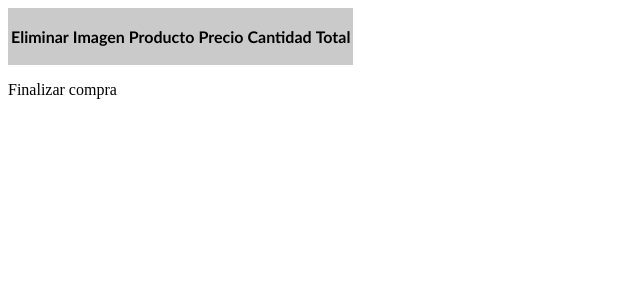
After one commit to LuarCes/ZTGHw_page, a CodeIgniter app: the page made by application/views/carrito.php in a window 1280 px wide. The commit adds this page. Shown: the top 300 px of the page, without its empty margins (0-640 px from the left). Run offline with CodeIgniter, Linux system fonts and the light colour scheme; lists and menus that the app fills with data are empty.

Commit message:
Se creo MVC de carrito, fx de agregar/eliminar/mostrar prod de carrito

```diff
--- a/application/config/routes.php
+++ b/application/config/routes.php
@@ -52,6 +52,7 @@ defined('BASEPATH') OR exit('No direct script access allowed');
 $route['default_controller'] = 'welcome';
 $route['bienvenida'] = 'Welcome/bienvenida';
 $route['nuestrosProductos'] = 'AbmArticulos/mostrarArticulos';
+$route['verCarrito'] = 'AbmCarrito/vistaCarrito';
 
 $route['404_override'] = '';
 $route['translate_uri_dashes'] = FALSE;
--- /dev/null
+++ b/application/views/carrito.php
@@ -0,0 +1,62 @@
+<?php
+/*esta vista va a recibir $data['articulos']
+por parametros, y se llega a travez del boton de la cabecera
+esto deberia mostrarse en algo mas parecido a una tabla*/
+?>
+
+<!DOCTYPE html>
+<html lang="en">
+
+<head>
+    <meta charset="UTF-8">
+    <meta name="viewport" content="width=device-width, initial-scale=1">
+    <link rel="stylesheet" href="<?= base_url(); ?>assets/css/carrito.css">
+    <script src="<?= base_url(); ?>assets/js/filtro.js" defer></script>
+    <script src="<?= base_url(); ?>assets/js/cartService.js" defer></script>
+
+    <title>ZTGHardware - Carrito</title>
+</head>
+
+<body>
+
+   <div class="tabla_carrito">
+        <table class="cates">
+            <tr>
+                <th >
+                    <p>Eliminar</p>
+                </th>
+                <th>
+                    <p>Imagen</p>
+                </th>
+                <th>
+                    <p>Producto</p>
+                </th>
+                <th>
+                    <p>Precio</p>
+                </th>
+                <th>
+                    <p>Cantidad</p>
+                </th>
+                <th>
+                    <p>Total</p>
+                </th>
+            </tr>
+            <tbody id="carrito-productos"></tbody>
+        </table>
+   </div>
+
+    <div>
+        <p>Finalizar compra</p>
+
+    </div>
+
+   <script>
+        // Llama a la función mostrarCarrito() cuando se cargue la página
+        window.onload = function() {
+            mostrarCarrito();
+        };
+    </script>
+
+</body>
+
+</html>
--- a/application/views/header.php
+++ b/application/views/header.php
@@ -21,7 +21,7 @@
                     <li><a href="<?= base_url(); ?>">Inicio</a></li>
                     <li><a href="<?= base_url(); ?>index.php/nuestrosProductos" >Productos</a></li>
                     <li>Contacto</li>
-                    <li><img src="<?= base_url('assets/images/carrito.png') ?>" width="40%"></li>
+                    <li><a href="<?= base_url(); ?>index.php/verCarrito" ><img src="<?= base_url('assets/images/carrito.png') ?>" width="40%"><span class="cuenta-carrito">0</span></a></li>
                 </ul>
             </div>
     </header>
--- a/application/views/inicio.php
+++ b/application/views/inicio.php
@@ -13,6 +13,7 @@ esto deberia mostrarse en algo mas parecido a una tabla*/
     <link rel="stylesheet" href="<?= base_url(); ?>assets/css/inicio.css">
     <link rel="stylesheet" href="https://cdnjs.cloudflare.com/ajax/libs/font-awesome/6.3.0/css/all.min.css">
     <script src="<?= base_url(); ?>assets/js/script.js" defer></script>
+    <script src="<?= base_url(); ?>assets/js/cartService.js" defer></script>
 
     <title>ZTG Hardware - Inicio</title>
 
--- /dev/null
+++ b/assets/css/carrito.css
@@ -0,0 +1,9 @@
+.tabla_carrito{
+    width: 82%;
+    font-family: 'Trebuchet MS', 'Lucida Sans Unicode', 'Lucida Grande', 'Lucida Sans', Arial, sans-serif;
+}
+
+.cates{
+    width: 12%;
+    background-color: rgb(202, 202, 202);
+}
--- a/assets/css/inicio.css
+++ b/assets/css/inicio.css
@@ -96,6 +96,8 @@ h2{
 .fila th:hover{
     background: rgb(84, 82, 179);
     color: #fff;
+    translate: 0 -5px;
+    box-shadow: 0 10px 5px rgba(0,0,0,0.1);
 }
 
 .fila th:hover img {
--- /dev/null
+++ b/assets/js/cartService.js
@@ -0,0 +1,77 @@
+function base_url() {
+    return 'http://localhost/ZTGHardware';
+}
+
+function agregarAlCarrito(producto) {
+    try {
+        const productosEnCarrito = JSON.parse(localStorage.getItem('productos')) || [];
+        const productoExistente = productosEnCarrito.find(p => p.id === producto.id);
+
+        if (productoExistente) {
+            // Si existe, actualizar la cantidad (si es necesario)
+            // ... (lógica para actualizar la cantidad)
+            console.log('El producto ya está en el carrito');
+        } else {
+            // Si no existe, agregar el producto
+            productosEnCarrito.push(producto);
+            localStorage.setItem('productos', JSON.stringify(productosEnCarrito));
+        }
+    } catch (error) {
+        console.error('Error al agregar al carrito:', error);
+    }
+
+    producto.eliminado = false;
+}
+
+function mostrarCarrito() {
+    try {
+        const productosEnCarrito = JSON.parse(localStorage.getItem('productos')) || [];
+        const carritoProductos = document.getElementById('carrito-productos');
+
+        carritoProductos.innerHTML = '';
+
+        productosEnCarrito.forEach(producto => {
+            if (!producto.eliminado) {
+                const nuevaFila = document.createElement('tr');
+                nuevaFila.innerHTML = `
+                    <td><button class="eliminar" onclick='eliminarProducto(this)'>Eliminar</button></td>
+                    <td><img src="${base_url()}${producto.url_img}" alt="${producto.nombre}" width="50"></td>
+                    <td>${producto.nombre}</td>
+                    <td class="precio">$${producto.precio}</td>
+                    <td><input type="number" value="1" min="1" onchange="actualizarTotal(this, ${producto.precio})"></td>
+                    <td class="total">$${producto.precio}</td> `;
+                carritoProductos.appendChild(nuevaFila);
+            }
+        });
+    } catch (error) {
+        console.error('Error al mostrar el carrito:', error);
+    }
+}
+
+function actualizarTotal(input, precio) {
+    const cantidad = input.value;
+    const total = input.parentElement.nextElementSibling;
+    total.textContent = `$${(cantidad * precio).toFixed(2)}`;
+}
+
+
+
+function eliminarProducto(boton) {
+    // Obtener la fila del producto
+    const fila = boton.parentNode.parentNode;
+
+    // Obtener el nombre del producto desde la fila
+    const nombreProducto = fila.querySelector('td:nth-child(3)').textContent.trim();
+
+    // Obtener los productos del localStorage
+    const productosEnCarrito = JSON.parse(localStorage.getItem('productos')) || [];
+
+    // Filtrar los productos para eliminar el seleccionado
+    const productosActualizados = productosEnCarrito.filter(producto => producto.nombre !== nombreProducto);
+
+    // Guardar los productos actualizados en localStorage
+    localStorage.setItem('productos', JSON.stringify(productosActualizados));
+
+    // Eliminar la fila del producto en la tabla
+    fila.remove();
+}
--- /dev/null
+++ b/assets/js/filtro.js
@@ -0,0 +1,31 @@
+const filters = document.querySelectorAll('.ordenar'); // Selecciona todos los botones de ordenación
+const productsContainer = document.getElementById('products-container'); // Selecciona el contenedor de los productos
+
+filters.forEach(filter => {
+    filter.addEventListener('click', (event) => {
+        event.preventDefault();
+
+        const order = event.target.id; // Obtiene el valor del atributo id (asc o desc)
+
+        // Obtiene todos los productos
+        const products = document.querySelectorAll('.card');
+
+        // Ordena los productos según el criterio seleccionado
+        const sortedProducts = Array.from(products).sort((a, b) => {
+            const priceA = parseFloat(a.dataset.price);
+            const priceB = parseFloat(b.dataset.price);
+
+            if (order === 'asc') {
+                return priceA - priceB; // Ascendente
+            } else if (order === 'desc') {
+                return priceB - priceA; // Descendente
+            }
+        });
+
+        // Limpia el contenedor y agrega los productos ordenados
+        productsContainer.innerHTML = '';
+        sortedProducts.forEach(product => {
+            productsContainer.appendChild(product);
+        });
+    });
+});
```
Also changed, not shown: application/controllers/abmCarrito.php (added, +26 -0 lines), application/models/Carrito.php (added, +15 -0 lines), application/views/articulos.php (+19 -9 lines), assets/css/header.css (+14 -0 lines), assets/css/muestraArt.css (+31 -0 lines), assets/js/carrito.js (added).
